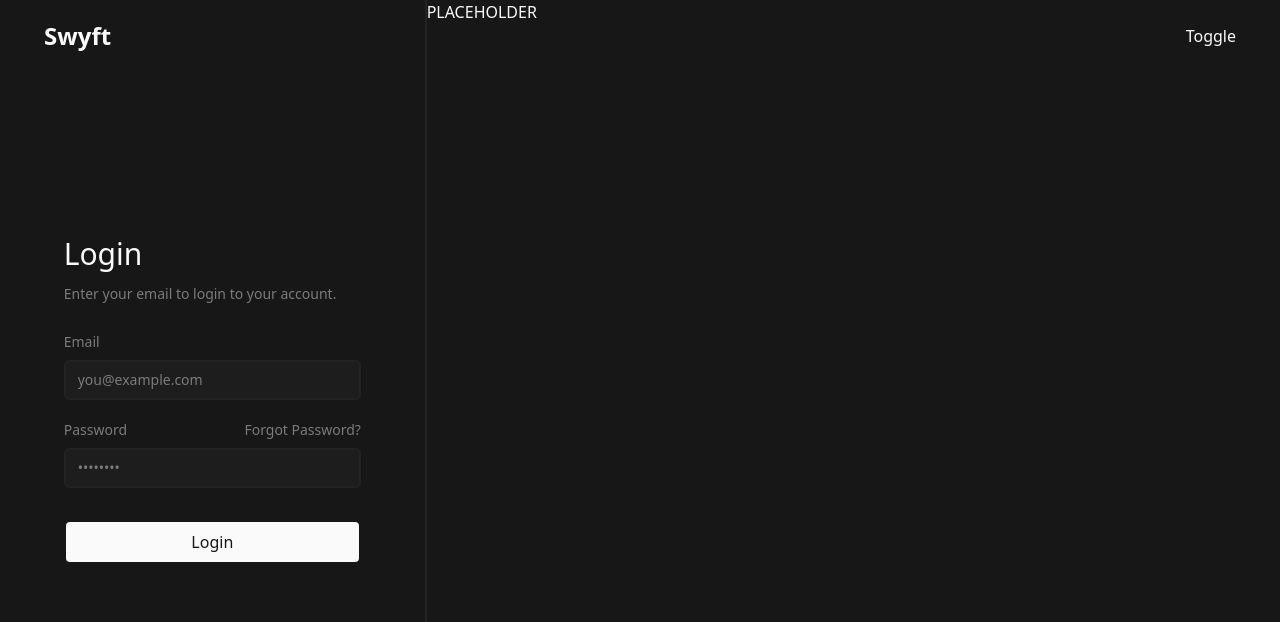
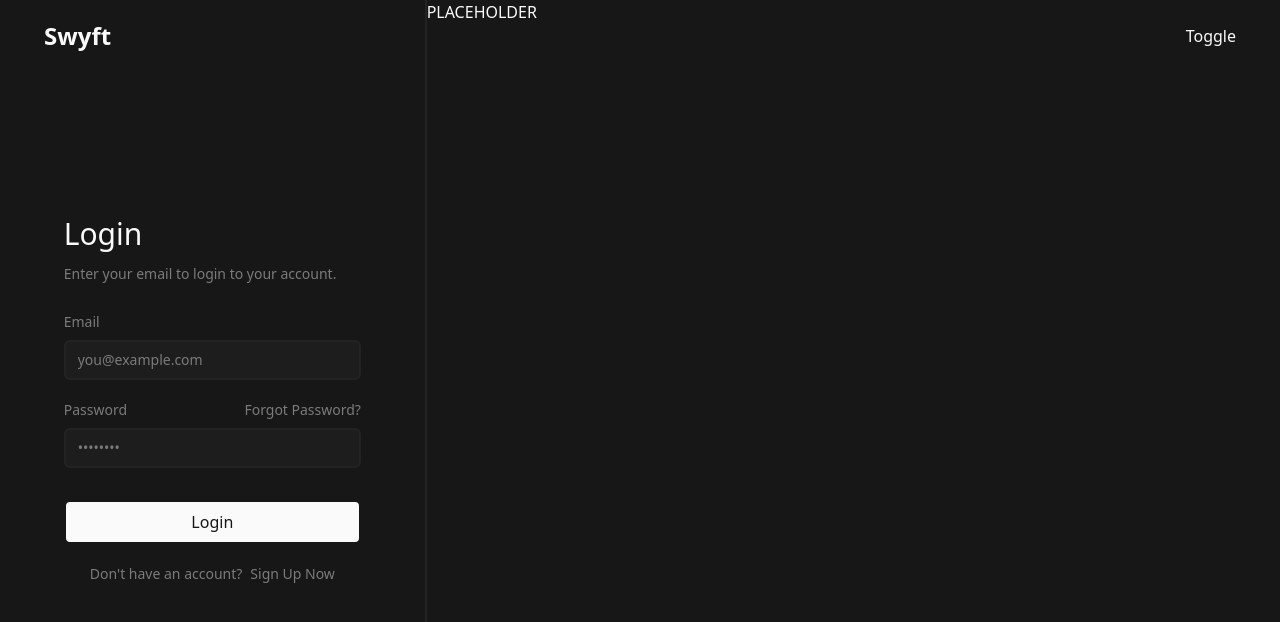
Before and after one commit to Tamagomago/swyft, a Next.js app: page /auth/login in a window 1280 px wide. Shown: the top 622 px of the page. Built offline with nearby package versions, Linux system fonts and the light colour scheme; no server answers.

Commit message:
feat: add redirect text to the sign-up page

```diff
--- a/src/components/auth/login-form.tsx
+++ b/src/components/auth/login-form.tsx
@@ -96,6 +96,17 @@ function LoginForm() {
               {isLoading ? 'Logging in ...' : 'Login'}
             </Button>
           </div>
+
+          {/* Redirect to Sign-up */}
+          <div className={'w-full flex text-sm justify-center text-muted'}>
+            Don&apos;t have an account?
+            <Link
+              href={'/auth/sign-up'}
+              className={'hover:underline text-sm! hover:text-foreground ml-2'}
+            >
+              Sign Up Now
+            </Link>
+          </div>
         </AuthContent>
       </form>
     </AuthCard>
```
